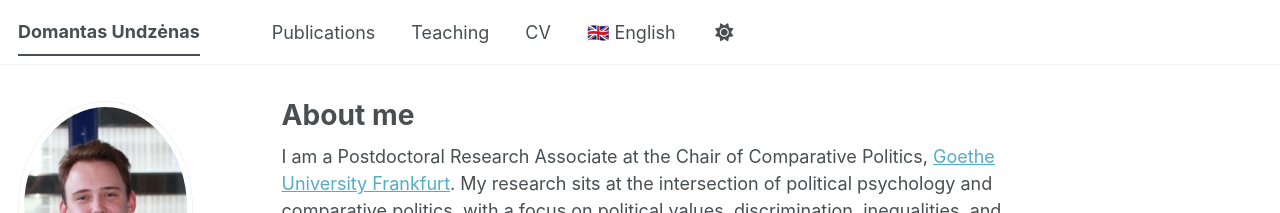
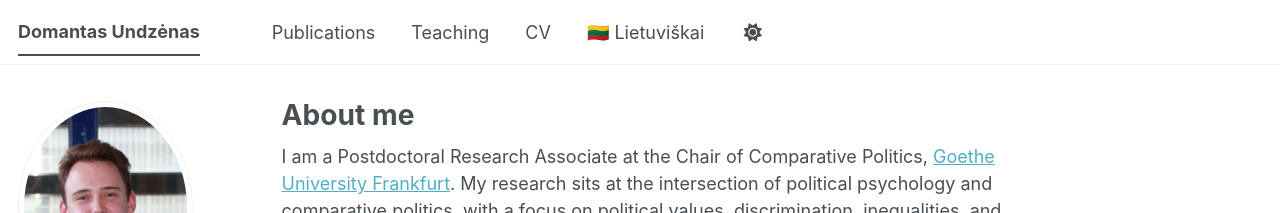
Before and after one commit to dundzena/dundzena.github.io, a Jekyll site: the page built from _pages/about.md, in a window 1280 px wide. Shown: the top 213 px of the page. Built offline with Jekyll 4.4.1, drawn with Linux system fonts in a browser that asks for light colours; some web fonts are replaced; a script bundle is joined from its source files by our own code; library files that are not in the unit come from our copies.

Commit message:
Fix language toggle: show target language, not current

```diff
--- a/_includes/masthead.html
+++ b/_includes/masthead.html
@@ -20,11 +20,11 @@
           {% endfor %}
           <li class="masthead__menu-item persist">
             {% if page.url contains '/lt/' %}
-              <a href="{{ page.url | replace: '/lt/', '/' }}" style="white-space: nowrap;">🇱🇹 Lietuviškai</a>
+              <a href="{{ page.url | replace: '/lt/', '/' }}" style="white-space: nowrap;">🇬🇧 English</a>
             {% elsif page.url == '/' or page.url == '/cv/' or page.url == '/teaching/' %}
-              <a href="/lt{{ page.url }}" style="white-space: nowrap;">🇬🇧 English</a>
+              <a href="/lt{{ page.url }}" style="white-space: nowrap;">🇱🇹 Lietuviškai</a>
             {% else %}
-              <a href="/lt/" style="white-space: nowrap;">🇬🇧 English</a>
+              <a href="/lt/" style="white-space: nowrap;">🇱🇹 Lietuviškai</a>
             {% endif %}
           </li>
           <li id="theme-toggle" class="masthead__menu-item persist tail">
```
